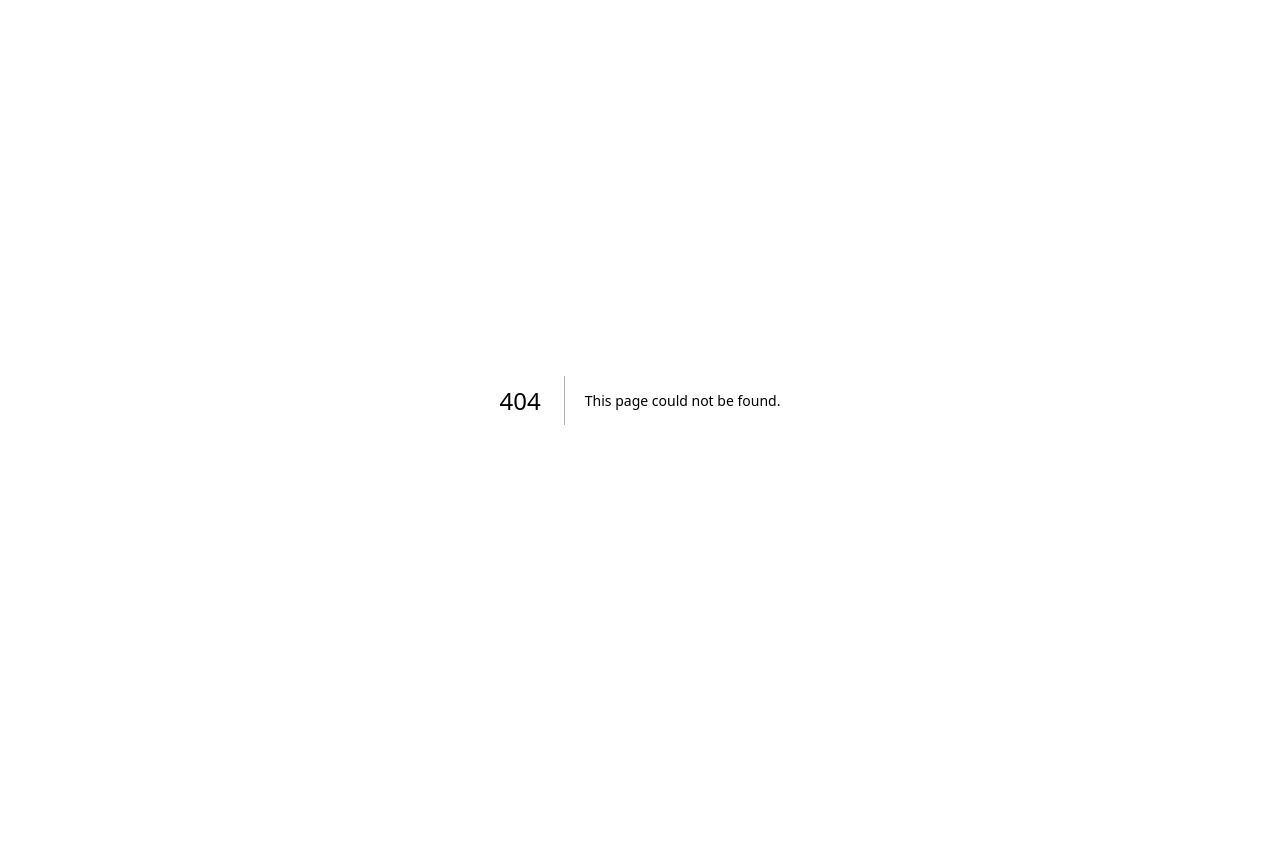
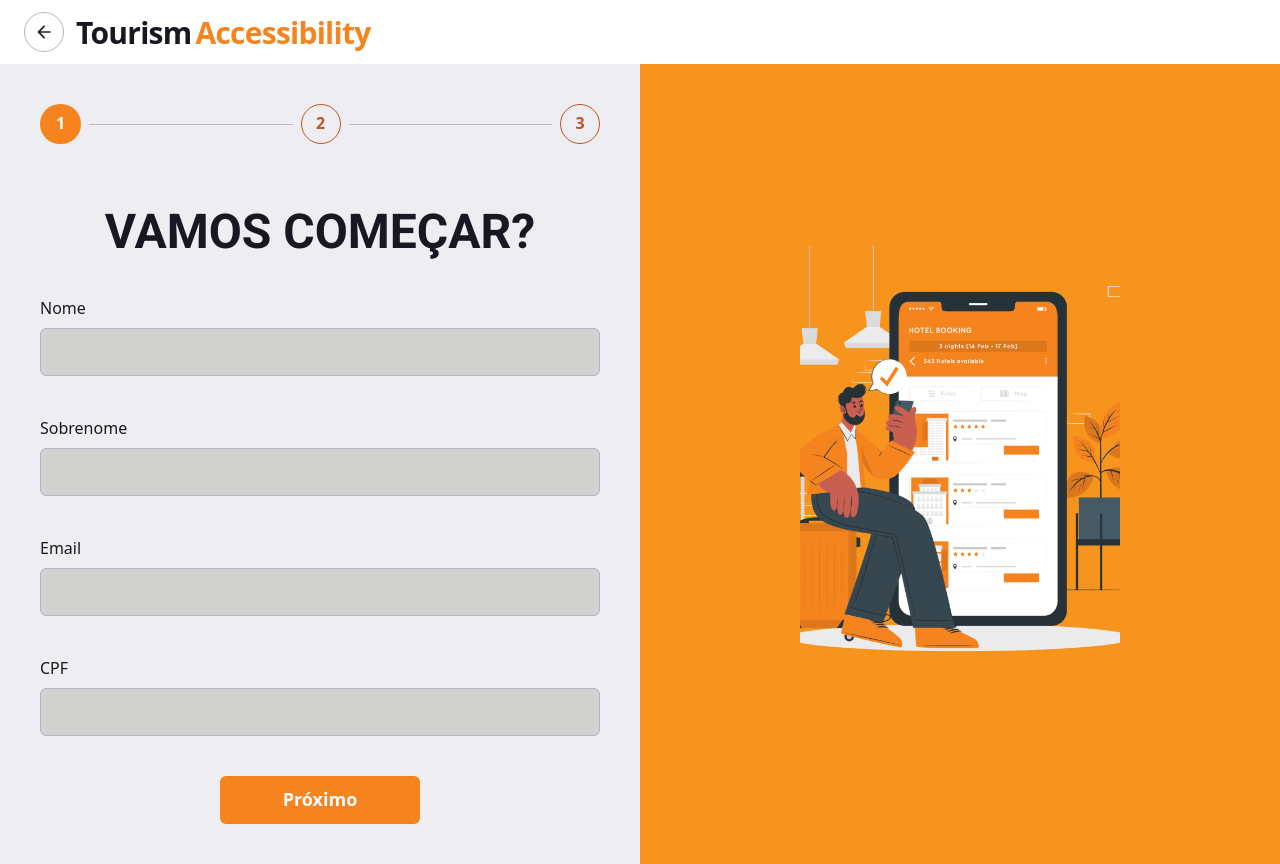
Before and after one commit to LaercioMLB/adaptour, a Next.js app: page /register in a window 1280 px wide. Before the commit this address had no page. Before the commit the page ends 800 px from the top, so only its background shows below. Built offline with nearby package versions, Linux system fonts and the light colour scheme.

Commit message:
Create step component and register page 🥳

```diff
--- a/src/components/Form/input.tsx
+++ b/src/components/Form/input.tsx
@@ -24,7 +24,6 @@ const InputBase: ForwardRefRenderFunction<HTMLInputElement, InputProps> = (
         name={name}
         id={name}
         focusBorderColor="orange.500"
-        colorScheme=""
         bgColor="gray.100"
         variant="outline"
         _hover={{
--- /dev/null
+++ b/src/components/HeaderSecondary/index.tsx
@@ -0,0 +1,26 @@
+import { ArrowBackIcon, CloseIcon } from "@chakra-ui/icons";
+import { Box, Flex, IconButton, TagRightIcon } from "@chakra-ui/react";
+import { useRouter } from "next/router";
+import { Logo } from "../Header/Logo";
+
+export function HeaderSecondary() {
+  const router = useRouter();
+  return (
+    <Box bgColor="white">
+      <Flex as="header" w="100%" h="8vh" mx="auto" p="6" align="center">
+        <IconButton
+          colorScheme="gray"
+          variant="outline"
+          aria-label="Back"
+          fontSize="20px"
+          icon={<ArrowBackIcon />}
+          onClick={() => router.back()}
+          rounded="full"
+          mr={3}
+        />
+        <Logo />
+        <Flex align="center" ml="auto"></Flex>
+      </Flex>
+    </Box>
+  );
+}
--- /dev/null
+++ b/src/components/Step/index.tsx
@@ -0,0 +1,255 @@
+import { useState } from "react";
+import {
+  Stack,
+  Text,
+  Button,
+  Divider,
+  IconButton,
+  VStack,
+  Box,
+  Heading,
+  Flex,
+  SimpleGrid,
+  Select,
+  Checkbox,
+} from "@chakra-ui/react";
+import { CheckIcon } from "@chakra-ui/icons";
+import { Input } from "../Form/input";
+
+function StepRegister() {
+  const [activeStep, setActiveStep] = useState(0);
+
+  const handleNext = () => {
+    setActiveStep((prevActiveStep) => prevActiveStep + 1);
+  };
+
+  const handleBack = () => {
+    setActiveStep((prevActiveStep) => prevActiveStep - 1);
+  };
+
+  return (
+    <Stack spacing={6}>
+      <Stack direction="row" justifyContent="center" align="center">
+        {activeStep >= 1 ? (
+          <IconButton
+            variant="outline"
+            backgroundColor="orange.100"
+            aria-label="Send email"
+            icon={<CheckIcon color="orange.500" />}
+            _hover={{ backgroundColor: "orange.100" }}
+            rounded="full"
+            border="2px"
+            borderColor="orange.500"
+          />
+        ) : (
+          <VStack>
+            <Button
+              variant={activeStep === 0 ? "solid" : "outline"}
+              colorScheme="orange"
+              onClick={() => setActiveStep(0)}
+              rounded="full"
+            >
+              1
+            </Button>
+          </VStack>
+        )}
+
+        <Divider borderColor={activeStep >= 1 ? "orange.500" : "gray.300"} />
+        {activeStep >= 2 ? (
+          <IconButton
+            variant="outline"
+            backgroundColor="orange.100"
+            aria-label="Send email"
+            icon={<CheckIcon color="orange.500" />}
+            _hover={{ backgroundColor: "orange.100" }}
+            rounded="full"
+            border="2px"
+            borderColor="orange.500"
+          />
+        ) : (
+          <Button
+            variant={activeStep === 1 ? "solid" : "outline"}
+            colorScheme="orange"
+            onClick={() => setActiveStep(0)}
+            rounded="full"
+          >
+            2
+          </Button>
+        )}
+        <Divider borderColor={activeStep >= 2 ? "orange.500" : "gray.300"} />
+
+        <Button
+          variant={activeStep === 2 ? "solid" : "outline"}
+          colorScheme="orange"
+          onClick={() => setActiveStep(1)}
+          rounded="full"
+        >
+          3
+        </Button>
+      </Stack>
+
+      {activeStep === 0 && (
+        <Box textAlign="center">
+          <Heading as="h1" size="2xl" mt={10}>
+            VAMOS COMEÇAR?
+          </Heading>
+          <Box mt={10}>
+            <Input name="name" label="Nome" />
+          </Box>
+          <Box mt={10}>
+            <Input name="sobrenome" label="Sobrenome" />
+          </Box>
+          <Box mt={10}>
+            <Input name="email" label="Email" />
+          </Box>
+          <Box mt={10}>
+            <Input name="cpf" label="CPF" />
+          </Box>
+          <Button
+            colorScheme="orange"
+            size="lg"
+            w={200}
+            onClick={handleNext}
+            mt={10}
+          >
+            Próximo
+          </Button>
+        </Box>
+      )}
+
+      {activeStep === 1 && (
+        <Box textAlign="center">
+          <Heading as="h1" size="2xl" mt={10}>
+            SÓ MAIS UM POUQINHO...
+          </Heading>
+          <SimpleGrid columns={1} spacing={4} mt={10}>
+            <Input name="cep" label="CEP" />
+            <Select
+              placeholder="ESTADO"
+              size="lg"
+              focusBorderColor="orange.500"
+              bgColor="gray.100"
+              variant="outline"
+              _hover={{
+                bgColor: "gray.100",
+              }}
+            >
+              <option value="option1">Paraná</option>
+              <option value="option2">São Paulo</option>
+              <option value="option3">Brasília</option>
+            </Select>
+            <Input name="rua" label="Rua" />
+            <Input name="Bairro" label="Bairro" />
+            <Input name="Complemento" label="Complemento" />
+            <Input name="Numero" label="Numero" />
+            <Input name="Cidade" label="Cidade" />
+          </SimpleGrid>
+
+          <Flex
+            alignItems="center"
+            justifyContent="space-around"
+            gap={4}
+            mt={10}
+          >
+            <Button colorScheme="gray" size="lg" w={200} onClick={handleBack}>
+              Anterior
+            </Button>
+            <Button colorScheme="orange" size="lg" w={200} onClick={handleNext}>
+              Próximo
+            </Button>
+          </Flex>
+        </Box>
+      )}
+
+      {activeStep === 2 && (
+        <Box textAlign="center">
+          <Heading as="h1" size="2xl" mt={10}>
+            QUERO TE CONHECER{" "}
+            <Text as="span" color="orange.500">
+              :)
+            </Text>
+          </Heading>
+          <Heading as="h1" size="xl" mt={4}>
+            Me fale mais sobre você
+          </Heading>
+          <Text fontSize="xl" mt={4}>
+            Por favor, nos informe sobre quaisquer necessidades ou limitações
+            que possam impactar a sua interação com a cidade
+          </Text>
+          <SimpleGrid columns={1} spacing={4} mt={5}>
+            <Checkbox size="lg" colorScheme="orange">
+              Limitação física
+            </Checkbox>
+            <Checkbox size="lg" colorScheme="orange">
+              Deficiência auditiva
+            </Checkbox>
+            <Checkbox size="lg" colorScheme="orange">
+              Deficiência visual
+            </Checkbox>
+            <Checkbox size="lg" colorScheme="orange">
+              Limitação intelectual
+            </Checkbox>
+            <Checkbox size="lg" colorScheme="orange">
+              Múltiplas necessidades especiais
+            </Checkbox>
+            <Text fontSize="xl" mt={5} textAlign="left">
+              Grau de deficiência
+            </Text>
+            <Checkbox size="lg" colorScheme="orange">
+              Leve
+            </Checkbox>
+            <Checkbox size="lg" colorScheme="orange">
+              Moderado
+            </Checkbox>
+            <Checkbox size="lg" colorScheme="orange">
+              Grave
+            </Checkbox>
+            <Checkbox size="lg" colorScheme="orange">
+              Profundo
+            </Checkbox>
+            <Text fontSize="xl" mt={5} textAlign="left">
+              Você utiliza algum tipo de equipamento ou auxílio?
+            </Text>
+            <Checkbox size="lg" colorScheme="orange">
+              Cadeira de rodas
+            </Checkbox>
+            <Checkbox size="lg" colorScheme="orange">
+              Aparelho auditivo
+            </Checkbox>
+            <Checkbox size="lg" colorScheme="orange">
+              Prótese
+            </Checkbox>
+            <Checkbox size="lg" colorScheme="orange">
+              Bengala
+            </Checkbox>
+            <Checkbox size="lg" colorScheme="orange">
+              Outros
+            </Checkbox>
+          </SimpleGrid>
+
+          <Flex
+            alignItems="center"
+            justifyContent="space-around"
+            gap={4}
+            mt={10}
+          >
+            <Button colorScheme="gray" size="lg" w={200} onClick={handleBack}>
+              Anterior
+            </Button>
+            <Button
+              colorScheme="orange"
+              size="lg"
+              w={200}
+              onClick={() => console.log("Completed")}
+              ml={4}
+            >
+              Finalizar
+            </Button>
+          </Flex>
+        </Box>
+      )}
+    </Stack>
+  );
+}
+
+export default StepRegister;
--- a/src/pages/index.tsx
+++ b/src/pages/index.tsx
@@ -3,6 +3,7 @@ import Faq from "@/components/Faq";
 import Footer from "@/components/Footer";
 import { Header } from "@/components/Header";
 import Section from "@/components/Section";
+import StepComponent from "@/components/Step";
 
 export default function Home() {
   return (
--- /dev/null
+++ b/src/pages/register.tsx
@@ -0,0 +1,33 @@
+import { HeaderSecondary } from "@/components/HeaderSecondary";
+import StepRegister from "@/components/Step";
+
+import { Box, Flex, Grid, GridItem } from "@chakra-ui/react";
+import Image from "next/image";
+import register1 from "../public/register1.png";
+
+export default function Register() {
+  return (
+    <>
+      <HeaderSecondary />
+      <Grid h="92vh" templateColumns="repeat(2, 1fr)">
+        <GridItem h="100%" colSpan={1}>
+          <Box p="10">
+            <StepRegister />
+          </Box>
+        </GridItem>
+        <GridItem
+          bg="orange.300"
+          h="100%"
+          display="flex"
+          justifyContent="center"
+          alignItems="center"
+          colSpan={1}
+        >
+          <Box maxW="50%" textAlign="center">
+            <Image src={register1} alt="Minha Imagem" />
+          </Box>
+        </GridItem>
+      </Grid>
+    </>
+  );
+}
```
Also changed, not shown: src/pages/login.tsx (+2 -34 lines), src/public/register1.png (added).
